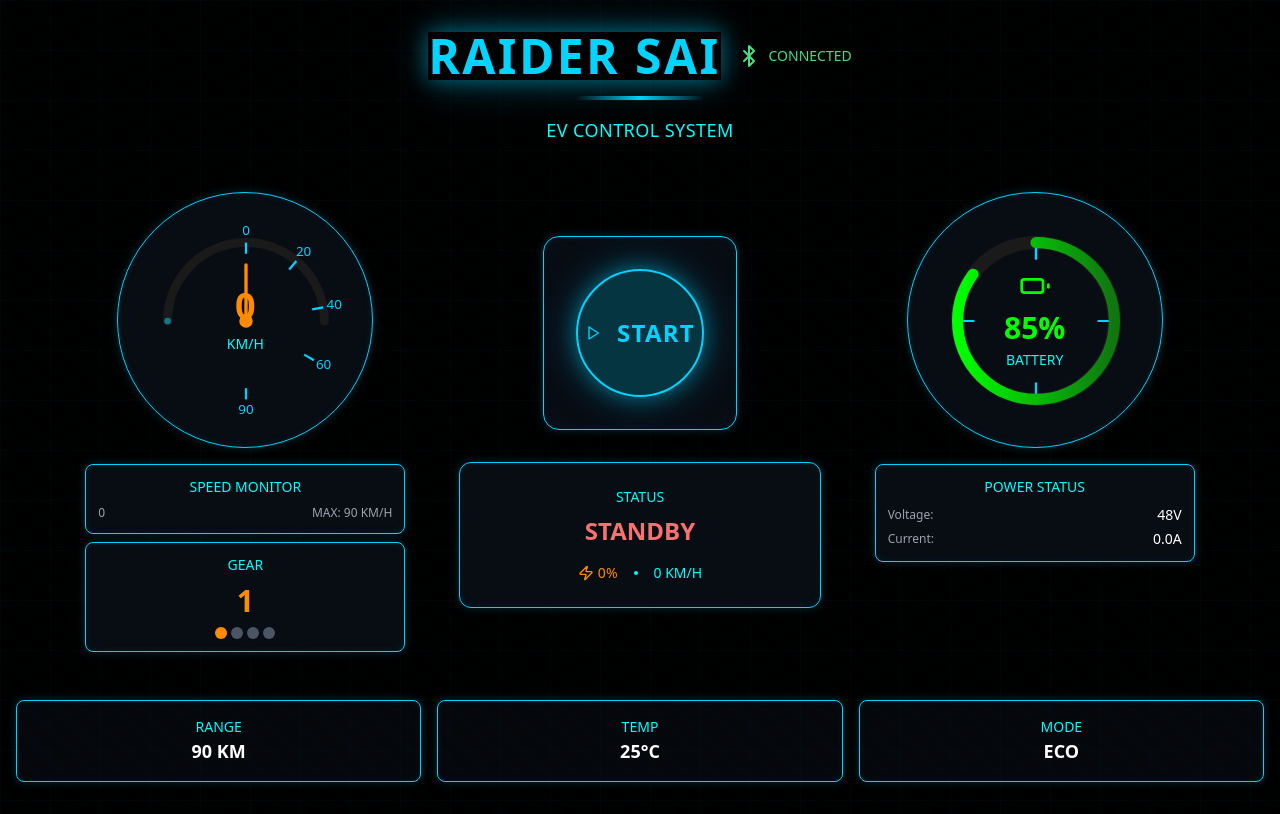
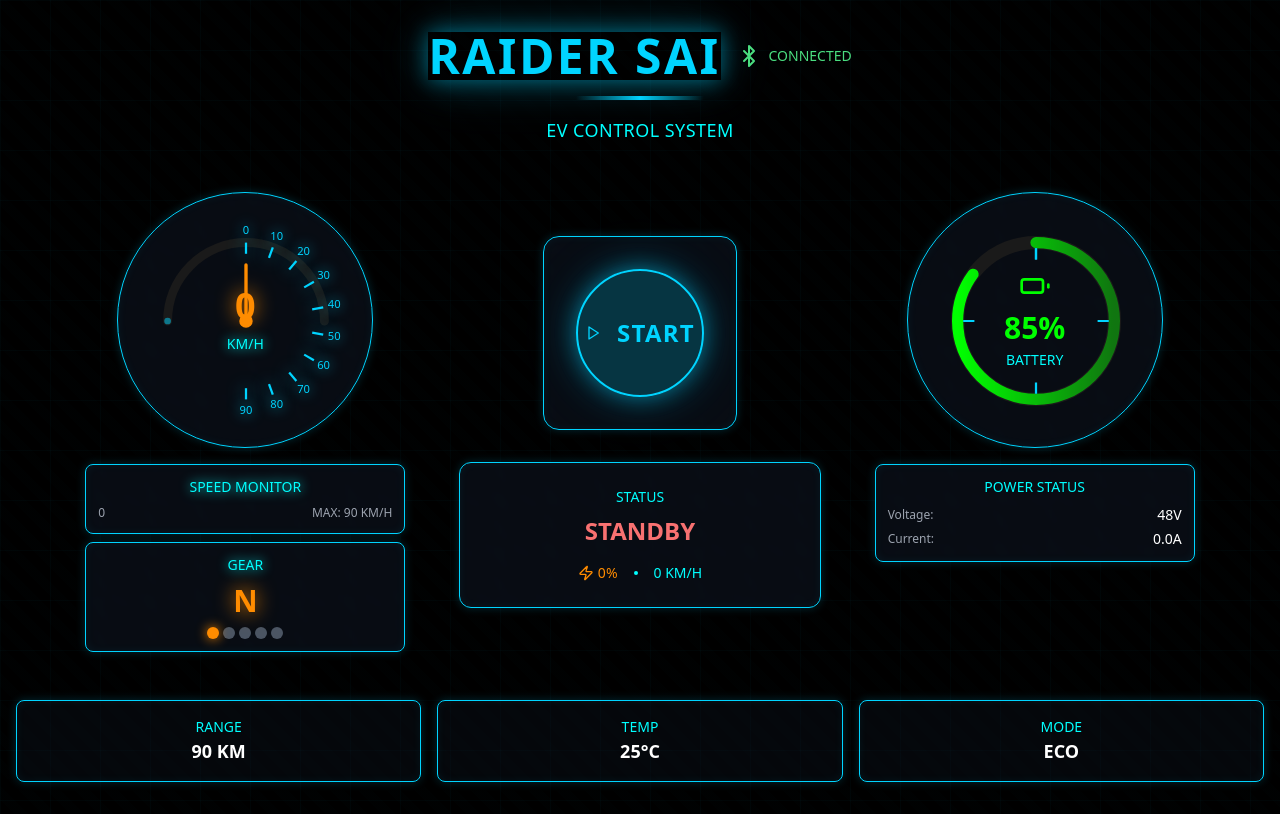
Before and after one commit to Pavankreative/Raider-Sai, a React (Vite) app: page / in a window 1280 px wide. Built offline with nearby package versions, Linux system fonts and the light colour scheme.

Commit message:
Enhance UI and Speed Monitor
Increased icon glow, updated speed monitor markings, and maintained gear neutral state.

```diff
--- a/src/components/BikeControls.tsx
+++ b/src/components/BikeControls.tsx
@@ -9,7 +9,7 @@ const BikeControls = () => {
   const [speed, setSpeed] = useState(0);
   const [batteryLevel, setBatteryLevel] = useState(85);
   const [power, setPower] = useState(0);
-  const [gear, setGear] = useState(1);
+  const [gear, setGear] = useState(0); // Start with neutral gear
   const [isBluetoothConnected, setIsBluetoothConnected] = useState(true);
 
   // Simulate speed changes when bike is running
@@ -40,13 +40,13 @@ const BikeControls = () => {
 
   // Auto gear shifting based on speed
   useEffect(() => {
-    if (isRunning) {
+    if (isRunning && speed > 5) { // Only shift out of neutral when moving
       if (speed < 15) setGear(1);
       else if (speed < 35) setGear(2);
       else if (speed < 60) setGear(3);
       else setGear(4);
-    } else {
-      setGear(1);
+    } else if (!isRunning || speed <= 5) {
+      setGear(0); // Neutral when stopped or very slow
     }
   }, [speed, isRunning]);
 
--- a/src/components/SpeedGauge.tsx
+++ b/src/components/SpeedGauge.tsx
@@ -47,7 +47,7 @@ const SpeedGauge = ({ speed, isRunning, gear }: SpeedGaugeProps) => {
             />
 
             {/* Speed markings */}
-            {[0, 20, 40, 60, 90].map((mark, index) => {
+            {[0, 10, 20, 30, 40, 50, 60, 70, 80, 90].map((mark, index) => {
               const markAngle = (mark / maxSpeed) * 180 - 90;
               const x1 = 100 + 60 * Math.cos((markAngle * Math.PI) / 180);
               const y1 = 100 + 60 * Math.sin((markAngle * Math.PI) / 180);
@@ -63,14 +63,16 @@ const SpeedGauge = ({ speed, isRunning, gear }: SpeedGaugeProps) => {
                     y2={y2}
                     stroke="#00d4ff"
                     strokeWidth="2"
+                    className="drop-shadow-[0_0_8px_#00d4ff]"
                   />
                   <text
                     x={100 + 80 * Math.cos((markAngle * Math.PI) / 180)}
                     y={100 + 80 * Math.sin((markAngle * Math.PI) / 180)}
                     fill="#00d4ff"
-                    fontSize="12"
+                    fontSize="10"
                     textAnchor="middle"
                     dominantBaseline="middle"
+                    className="drop-shadow-[0_0_6px_#00d4ff]"
                   >
                     {mark}
                   </text>
@@ -87,7 +89,7 @@ const SpeedGauge = ({ speed, isRunning, gear }: SpeedGaugeProps) => {
               stroke="#ff8c00"
               strokeWidth="3"
               strokeLinecap="round"
-              className={`transition-all duration-500 ${isRunning ? 'drop-shadow-[0_0_10px_#ff8c00]' : ''}`}
+              className={`transition-all duration-500 ${isRunning ? 'drop-shadow-[0_0_15px_#ff8c00]' : ''}`}
             />
 
             {/* Center dot */}
@@ -96,23 +98,23 @@ const SpeedGauge = ({ speed, isRunning, gear }: SpeedGaugeProps) => {
               cy="100"
               r="6"
               fill="#ff8c00"
-              className={isRunning ? 'drop-shadow-[0_0_10px_#ff8c00]' : ''}
+              className={isRunning ? 'drop-shadow-[0_0_15px_#ff8c00]' : ''}
             />
           </svg>
 
           {/* Center display */}
           <div className="absolute inset-0 flex flex-col items-center justify-center">
-            <div className="text-4xl font-bold text-neon-orange mb-2">
+            <div className="text-4xl font-bold text-neon-orange mb-2 drop-shadow-[0_0_10px_#ff8c00]">
               {speed.toFixed(0)}
             </div>
-            <div className="text-sm text-neon-cyan">KM/H</div>
+            <div className="text-sm text-neon-cyan drop-shadow-[0_0_6px_#00ffff]">KM/H</div>
           </div>
         </div>
       </div>
 
       <div className="mt-4 space-y-2 w-full max-w-xs">
         <div className="tron-border rounded-lg p-3 bg-gray-900/50 backdrop-blur-sm">
-          <div className="text-neon-cyan text-sm text-center">SPEED MONITOR</div>
+          <div className="text-neon-cyan text-sm text-center drop-shadow-[0_0_6px_#00ffff]">SPEED MONITOR</div>
           <div className="flex justify-between mt-2 text-xs text-gray-400">
             <span>0</span>
             <span>MAX: 90 KM/H</span>
@@ -121,18 +123,20 @@ const SpeedGauge = ({ speed, isRunning, gear }: SpeedGaugeProps) => {
 
         {/* Gear Indicator */}
         <div className="tron-border rounded-lg p-3 bg-gray-900/50 backdrop-blur-sm">
-          <div className="text-neon-cyan text-sm text-center mb-2">GEAR</div>
+          <div className="text-neon-cyan text-sm text-center mb-2 drop-shadow-[0_0_6px_#00ffff]">GEAR</div>
           <div className="flex justify-center items-center">
-            <div className="text-3xl font-bold text-neon-orange">
-              {gear}
+            <div className="text-3xl font-bold text-neon-orange drop-shadow-[0_0_10px_#ff8c00]">
+              {gear === 0 ? 'N' : gear}
             </div>
           </div>
           <div className="flex justify-center mt-2 space-x-1">
+            {/* Neutral indicator */}
+            <div className={`w-3 h-3 rounded-full ${gear === 0 ? 'bg-neon-orange drop-shadow-[0_0_6px_#ff8c00]' : 'bg-gray-600'}`} />
             {[1, 2, 3, 4].map((g) => (
               <div
                 key={g}
                 className={`w-3 h-3 rounded-full ${
-                  g <= gear ? 'bg-neon-orange' : 'bg-gray-600'
+                  g <= gear && gear > 0 ? 'bg-neon-orange drop-shadow-[0_0_6px_#ff8c00]' : 'bg-gray-600'
                 }`}
               />
             ))}
```
